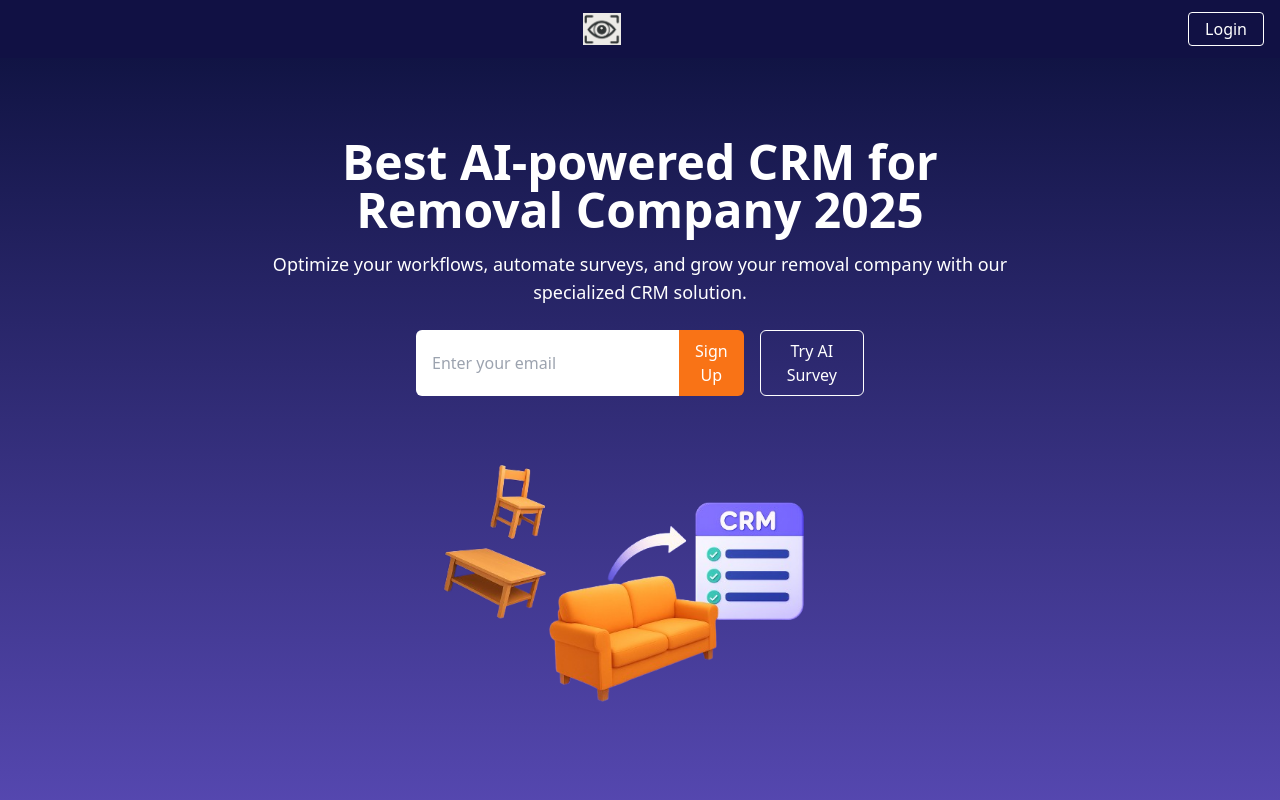
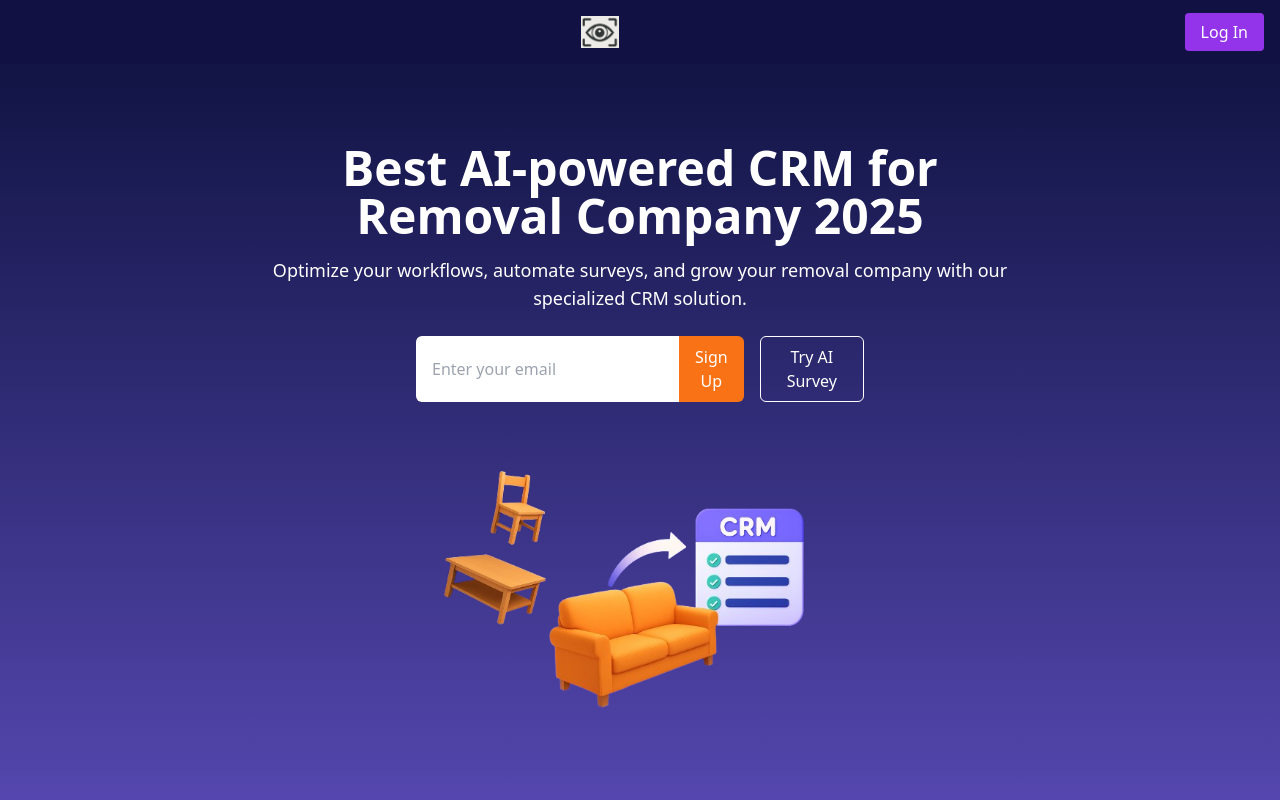
Before and after one commit to Gullmegler/mitt-prosjekt, a React (Create React App) app: page / in a window 1280 px wide. Shown: the top 800 px of the page. Built offline with nearby package versions, Linux system fonts and the light colour scheme.

Commit message:
Update Navbar.jsx

```diff
--- a/src/components/Navbar.jsx
+++ b/src/components/Navbar.jsx
@@ -1,16 +1,15 @@
 import React, { useState } from "react";
 import { Link } from "react-router-dom";
-import logo from "../../public/logo.png";
 
 const Navbar = () => {
   const [isOpen, setIsOpen] = useState(false);
 
   return (
-    <nav className="bg-[#111144] text-white px-4 py-3 flex items-center justify-between">
-      <div className="md:hidden flex items-center">
+    <nav className="flex items-center justify-between p-4 bg-[#111144] text-white">
+      <div className="flex items-center">
         <button
           onClick={() => setIsOpen(!isOpen)}
-          className="focus:outline-none"
+          className="md:hidden focus:outline-none"
         >
           <svg
             className="w-6 h-6"
@@ -21,38 +20,34 @@ const Navbar = () => {
             <path
               strokeLinecap="round"
               strokeLinejoin="round"
-              strokeWidth="2"
-              d={isOpen ? "M6 18L18 6M6 6l12 12" : "M4 6h16M4 12h16M4 18h16"}
+              strokeWidth={2}
+              d="M4 6h16M4 12h16M4 18h16"
             />
           </svg>
         </button>
       </div>
-
-      <div className="flex-1 flex justify-center">
-        <Link to="/">
-          <img src={logo} alt="Logo" className="h-8" />
-        </Link>
+      <div className="flex justify-center flex-1">
+        <img src="/logo.png" alt="Logo" className="h-8" />
       </div>
-
-      <div className="hidden md:flex">
+      <div className="hidden md:block">
         <Link
           to="/login"
-          className="border border-white px-4 py-1 rounded hover:bg-white hover:text-[#111144] transition"
+          className="bg-purple-600 hover:bg-purple-700 text-white px-4 py-2 rounded transition"
         >
-          Login
+          Log In
         </Link>
       </div>
 
       {isOpen && (
-        <div className="absolute top-14 left-0 w-full bg-[#111144] flex flex-col items-center md:hidden">
-          <Link to="/" className="py-2 hover:underline" onClick={() => setIsOpen(false)}>
+        <div className="absolute top-16 left-0 w-full bg-[#111144] text-white flex flex-col items-center md:hidden">
+          <Link to="/" className="py-2" onClick={() => setIsOpen(false)}>
             Home
           </Link>
-          <Link to="/signup" className="py-2 hover:underline" onClick={() => setIsOpen(false)}>
+          <Link to="/login" className="py-2" onClick={() => setIsOpen(false)}>
+            Log In
+          </Link>
+          <Link to="/signup" className="py-2" onClick={() => setIsOpen(false)}>
             Sign Up
-          </Link>
-          <Link to="/login" className="py-2 hover:underline" onClick={() => setIsOpen(false)}>
-            Login
           </Link>
         </div>
       )}
```
